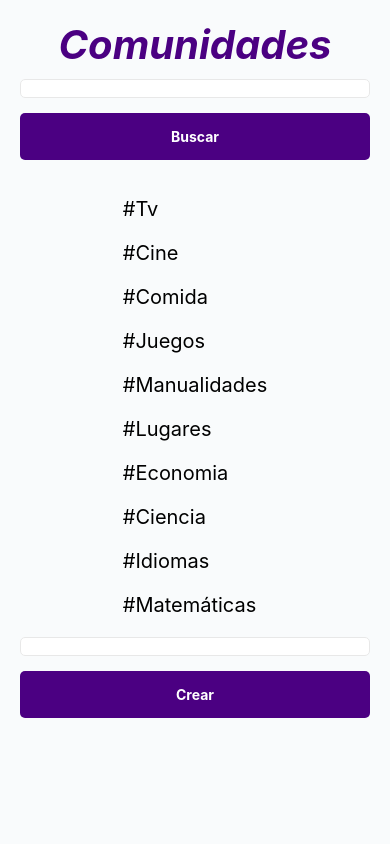
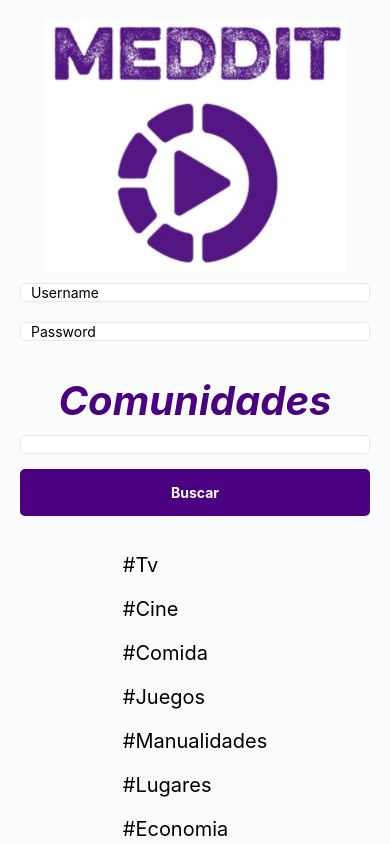
Before and after one commit to AlejandroUN/DoneWithIt, a React Native app: screen / in a window 390 px wide. Built offline with nearby package versions, Linux system fonts and the light colour scheme.

Commit message:
MinUpdate

```diff
--- a/App.js
+++ b/App.js
@@ -16,7 +16,7 @@ export default function App() {
 	// console.log(useDeviceOrientation());
   return (
 	  <SafeAreaView style={styles.root}>
-		  {/* <SignInScreen /> */}
+		  <SignInScreen />
 		  <CommunityScreen/>
 	  </SafeAreaView>
 	//   <View
```
